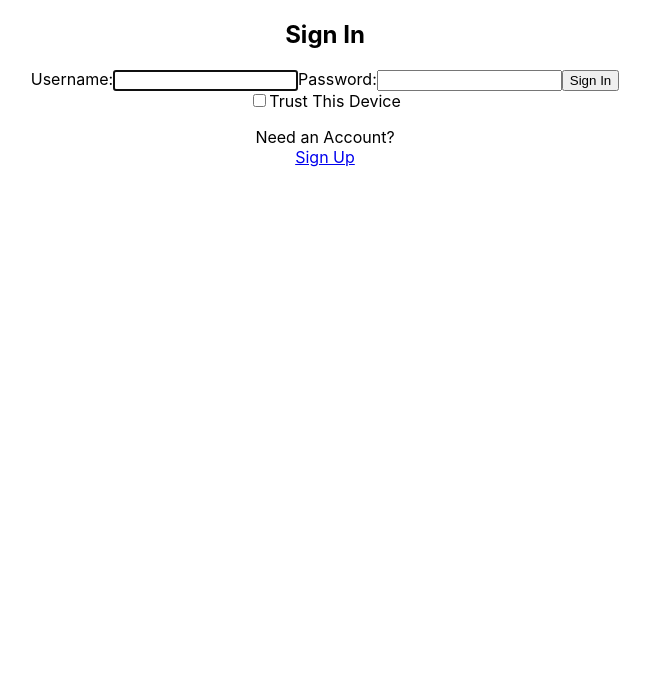
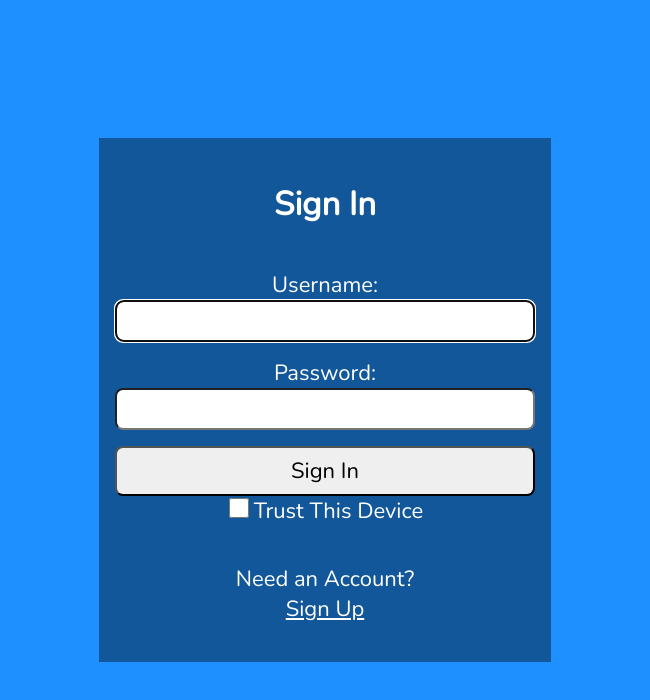
Before and after one commit to maxdrv/disctionary-ui, a React (Create React App) app: page /login in a window 1280 px wide. Shown: the top 700 px of the page, without its empty margins (315-965 px from the left). Built offline with nearby package versions, Linux system fonts and the light colour scheme.

Commit message:
partially fixed styles

```diff
--- a/src/components/Home.js
+++ b/src/components/Home.js
@@ -1,5 +1,6 @@
 import {Link, useNavigate} from "react-router-dom";
 import useLogout from "../hooks/useLogout";
+import {StyledContainer} from "./styled/Container.styled";
 
 const Home = () => {
     const navigate = useNavigate();
@@ -11,6 +12,7 @@ const Home = () => {
     }
 
     return (
+        <StyledContainer>
         <section>
             <h1>Home</h1>
             <br />
@@ -29,6 +31,7 @@ const Home = () => {
                 <button onClick={signOut}>Sign Out</button>
             </div>
         </section>
+        </StyledContainer>
     )
 }
 
--- a/src/components/LinkPage.js
+++ b/src/components/LinkPage.js
@@ -1,7 +1,9 @@
 import {Link} from "react-router-dom"
+import {StyledContainer} from "./styled/Container.styled";
 
 const LinkPage = () => {
     return (
+        <StyledContainer>
             <section>
                 <h1>Links</h1>
                 <br />
@@ -14,6 +16,7 @@ const LinkPage = () => {
                 <Link to="/editor">Editors Page</Link>
                 <Link to="/admin">Admin Page</Link>
             </section>
+        </StyledContainer>
     )
 }
 
--- a/src/components/Users.js
+++ b/src/components/Users.js
@@ -1,6 +1,7 @@
 import {useEffect, useRef, useState} from "react";
 import useAxiosPrivate from "../hooks/useAxiosPrivate";
 import {useLocation, useNavigate} from "react-router-dom";
+import {StyledContainer} from "./styled/Container.styled";
 
 const Users = () => {
     const [users, setUsers] = useState();
@@ -40,6 +41,7 @@ const Users = () => {
     }, [])
 
     return (
+        <StyledContainer>
         <article>
             <h2>Users List</h2>
             {users?.length
@@ -50,6 +52,7 @@ const Users = () => {
                 ) : <p>No users to display</p>
             }
         </article>
+            </StyledContainer>
     );
 };
 
--- a/src/components/auth/Login.js
+++ b/src/components/auth/Login.js
@@ -4,6 +4,7 @@ import {useLocation, useNavigate} from "react-router-dom";
 import useInput from "../../hooks/useInput";
 import useToggle from "../../hooks/useToggle";
 import axios from "../../api/axios";
+import {StyledContainer} from "../styled/Container.styled";
 
 const Login = (props) => {
     const { setAuth } = useAuth()
@@ -71,6 +72,7 @@ const Login = (props) => {
     }
 
     return (
+        <StyledContainer>
         <section>
             <p ref={errRef} className={errMsg ? "errMsg" : "offscreen"} aria-live="assertive">
                 {errMsg}
@@ -99,7 +101,7 @@ const Login = (props) => {
                     required
                 />
                 <button>Sign In</button>
-                <div className="persistCheck">
+                <check>
                     <input
                         type="checkbox"
                         id="persist"
@@ -107,7 +109,7 @@ const Login = (props) => {
                         checked={check}
                     />
                     <label htmlFor="persist">Trust This Device</label>
-                </div>
+                </check>
             </form>
             <p>
                 Need an Account?<br/>
@@ -117,6 +119,8 @@ const Login = (props) => {
                 </span>
             </p>
         </section>
+
+        </StyledContainer>
     );
 }
 
--- a/src/components/auth/Missing.js
+++ b/src/components/auth/Missing.js
@@ -1,14 +1,17 @@
 import {Link} from "react-router-dom"
+import {StyledContainer} from "../styled/Container.styled";
 
 const Missing = () => {
     return (
-        <article style={{ padding: "100px" }}>
+        <StyledContainer>
+            <article style={{padding: "100px"}}>
                 <h1>Oops!</h1>
                 <p>Page Not Found</p>
                 <div className="flexGrow">
                     <Link to="/">Visit Our Homepage</Link>
                 </div>
             </article>
+        </StyledContainer>
     )
 }
 
--- a/src/components/auth/Unauthorized.js
+++ b/src/components/auth/Unauthorized.js
@@ -1,4 +1,5 @@
 import {useNavigate} from "react-router-dom"
+import {StyledContainer} from "../styled/Container.styled";
 
 const Unauthorized = () => {
     const navigate = useNavigate();
@@ -6,6 +7,7 @@ const Unauthorized = () => {
     const goBack = () => navigate(-1);
 
     return (
+        <StyledContainer>
             <section>
                 <h1>Unauthorized</h1>
                 <br />
@@ -14,6 +16,7 @@ const Unauthorized = () => {
                     <button onClick={goBack}>Go Back</button>
                 </div>
             </section>
+        </StyledContainer>
     )
 }
 
--- a/src/components/auth/authStyles.module.css
+++ b/src/components/styled/Container.styled.js
@@ -1,30 +1,22 @@
+import styled from "styled-components";
+
+export const StyledContainer = styled.div`
   @import url('https://fonts.googleapis.com/css2?family=Nunito&display=swap');
 
-/** {*/
-/*    margin: 0;*/
-/*    padding: 0;*/
-/*    box-sizing: border-box;*/
-/*}*/
+  box-sizing: border-box;
 
-/*html {*/
-/*    font-family: 'Nunito', sans-serif;*/
-/*    font-size: 22px;*/
-/*    color: #fff;*/
-/*}*/
+  display: flex;
+  flex-direction: column;
+  justify-content: center;
+  align-items: center;
+  min-height: 100vh;
+  padding: 1rem 0.5rem;
 
-/*body {*/
-/*    min-height: 100vh;*/
-/*    background-color: dodgerblue;*/
-/*}*/
+  background-color: dodgerblue;
 
-/*.App {*/
-/*    display: flex;*/
-/*    flex-direction: column;*/
-/*    justify-content: center;*/
-/*    align-items: center;*/
-/*    min-height: 100vh;*/
-/*    padding: 1rem 0.5rem;*/
-/*}*/
+  font-family: 'Nunito', sans-serif;
+  font-size: 22px;
+  color: #fff;
 
   section {
     width: 100%;
@@ -142,3 +134,5 @@ li {
     width: 20px;
     margin: 0 5px 2px 2px;
   }
+
+`
```
Lines whose indentation alone changed are shown as unchanged.
